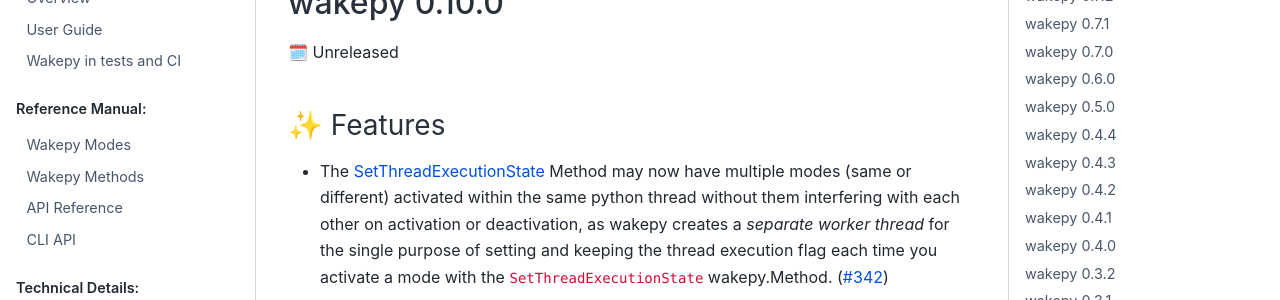
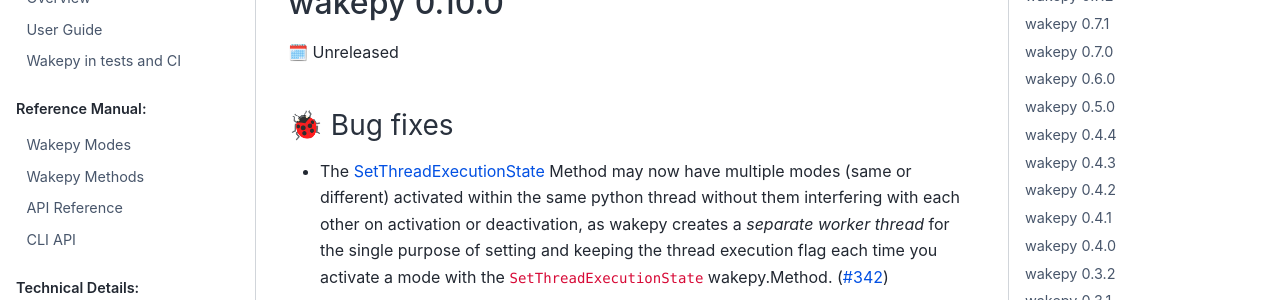
Before and after one commit to fohrloop/wakepy, a Sphinx documentation site: the page built from docs/source/changelog.md, in a window 1280 px wide and 900 px high. Shown: the part 177-477 px from the top of the window. Built offline with Sphinx 7.4.7 and the Sphinx Book theme 1.1.4, drawn with Linux system fonts in a browser that asks for light colours; the version number could not be read and is left out.

Commit message:
change title to Bug fix in changelog

```diff
--- a/docs/source/changelog.md
+++ b/docs/source/changelog.md
@@ -3,7 +3,7 @@
 ## wakepy 0.10.0
 🗓️ Unreleased
 
-### ✨ Features
+### 🐞 Bug fixes
 - The [SetThreadExecutionState](#windows-stes) Method may now have multiple modes (same or different) activated within the same python thread without them interfering with each other on activation or deactivation, as wakepy creates a *separate worker thread* for the single purpose of setting and keeping the thread execution flag each time you activate a mode with the `SetThreadExecutionState` wakepy.Method. ([#342](https://github.com/fohrloop/wakepy/pull/342))
 
 ## wakepy 0.9.0.post1
```
